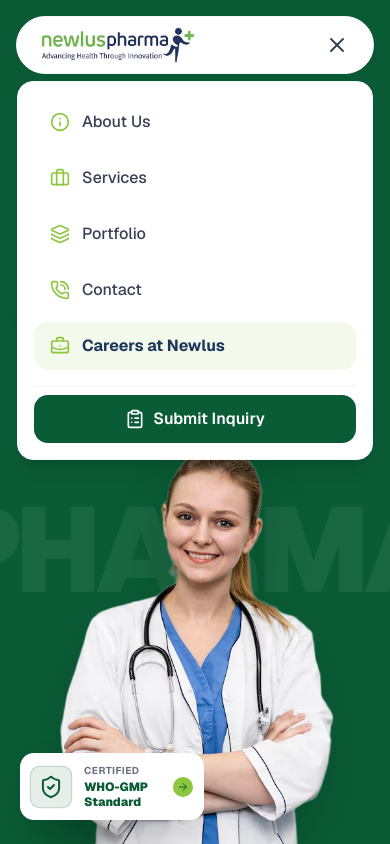
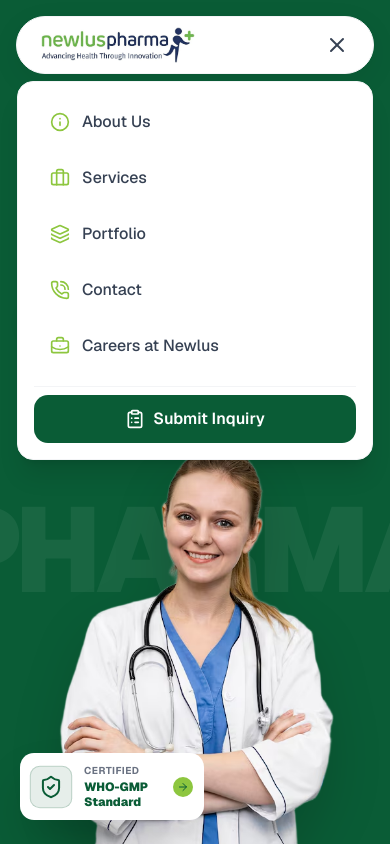
Before and after one commit to Gautam-Singh-Rathore/Newlus-Pharma, a Next.js app: page / in a window 390 px wide. Both pictures are taken after a click on the button 337 px from the left and 45 px from the top of the page. Shown: the top 844 px of the page. Built offline with nearby package versions, Linux system fonts and the light colour scheme; grey boxes are pictures that could not be loaded.

Commit message:
Careers section ui bug fix

```diff
--- a/components/navbar.tsx
+++ b/components/navbar.tsx
@@ -301,7 +301,7 @@ export function Navbar() {
                 <motion.div initial={{ opacity: 0, x: -10 }} animate={{ opacity: 1, x: 0 }} transition={{ delay: navItems.length * 0.1 }}>
                   <button
                     onClick={() => { setIsOpen(false); setIsCareersOpen(true); }}
-                    className="flex w-full items-center gap-3 px-4 py-3 text-base font-bold text-[#1B365D] bg-[#8DC63F]/10 hover:bg-[#8DC63F]/20 rounded-xl transition-colors"
+                    className="flex w-full items-center gap-3 px-4 py-3 text-base font-medium text-gray-700 hover:bg-gray-50 hover:text-[#0A5C36] rounded-xl transition-colors"
                   >
                     <BriefcaseBusiness className="w-5 h-5 text-[#8DC63F]" />
                     Careers at Newlus
```
